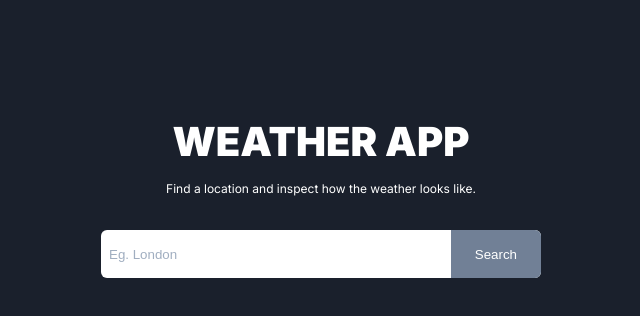
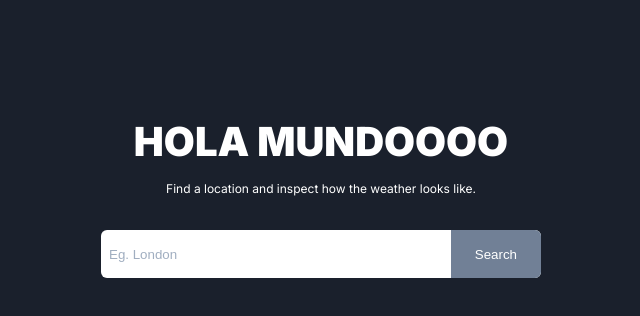
Before and after one commit to nicolasleal570/weather-app-prepa, a plain HTML site: page index.html in a window 1280 px wide. Shown: the whole page, without its empty margins (319-959 px from the left). Drawn offline with Linux system fonts and the light colour scheme.

Commit message:
Change weather app title

```diff
--- a/index.html
+++ b/index.html
@@ -9,7 +9,7 @@
     <title>Weather app</title>
   </head>
   <body>
-    <h1 class="main-title" id="mainTitle">WEATHER APP</h1>
+    <h1 class="main-title" id="mainTitle">HOLA MUNDOOOO</h1>
 
     <p class="main-subtitle">
       Find a location and inspect how the weather looks like.
```
